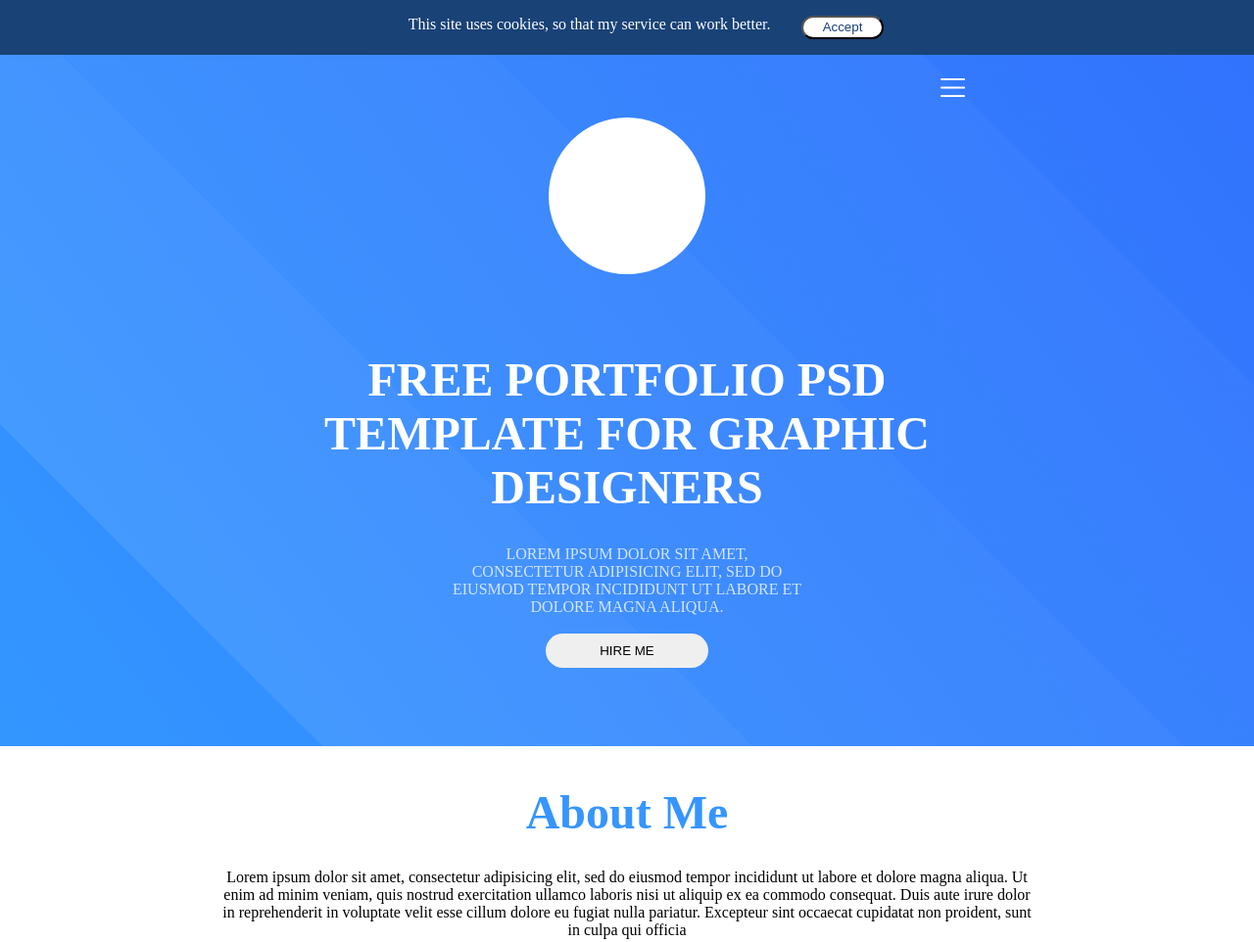
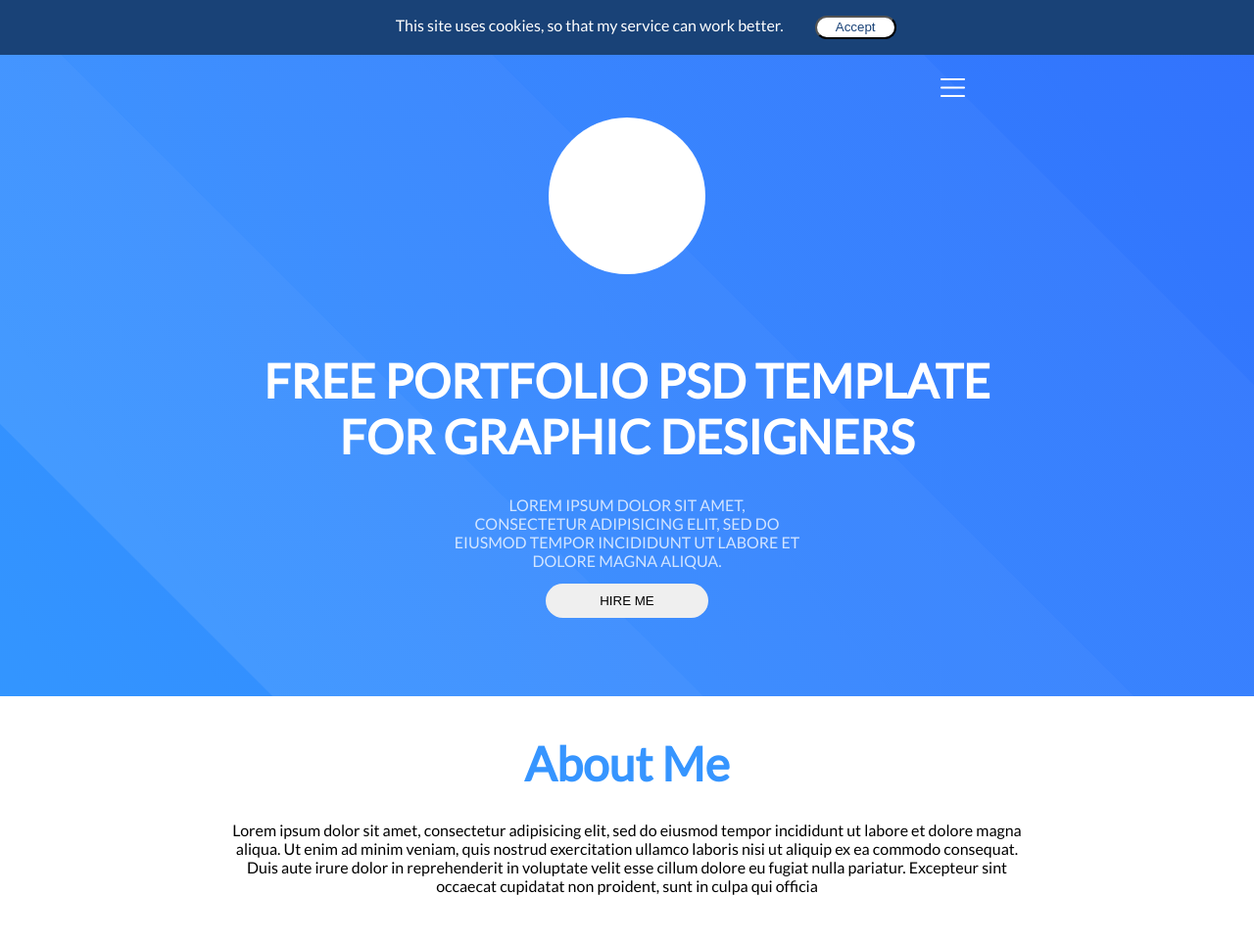
Before and after one commit to Gr-Stanislav/class_work, a plain HTML site: page index.html in a window 1280 px wide. Shown: the top 962 px of the page at 98% size. Drawn offline with Linux system fonts and the light colour scheme.

Commit message:
add font's to main project

```diff
--- a/CSS/style.css
+++ b/CSS/style.css
@@ -2,6 +2,10 @@
     margin: 0;
     padding: 0;
     box-sizing: border-box;
+}
+
+html {
+    font-family: 'Lato', Arial, Helvetica, sans-serif;
 }
 
 /* HEADER------------------------- */
```
Also changed, not shown: 1 other file.
